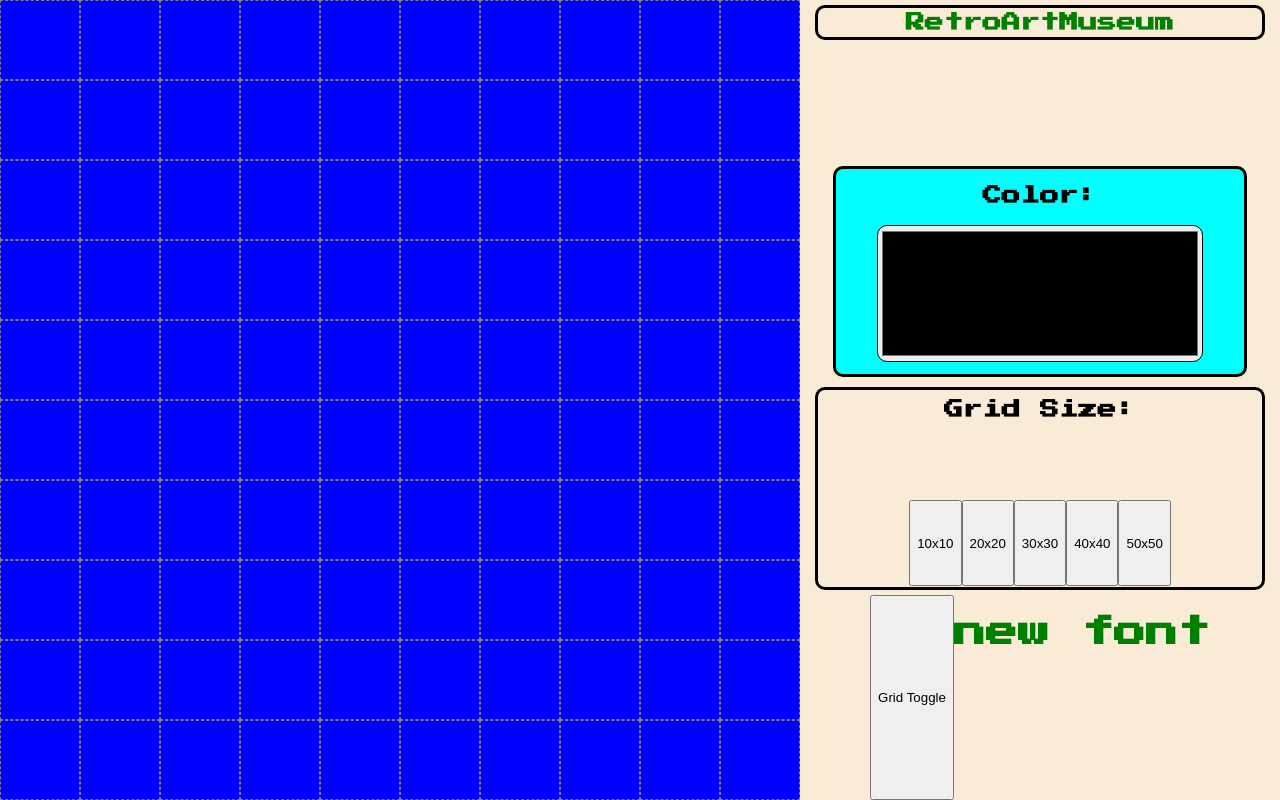
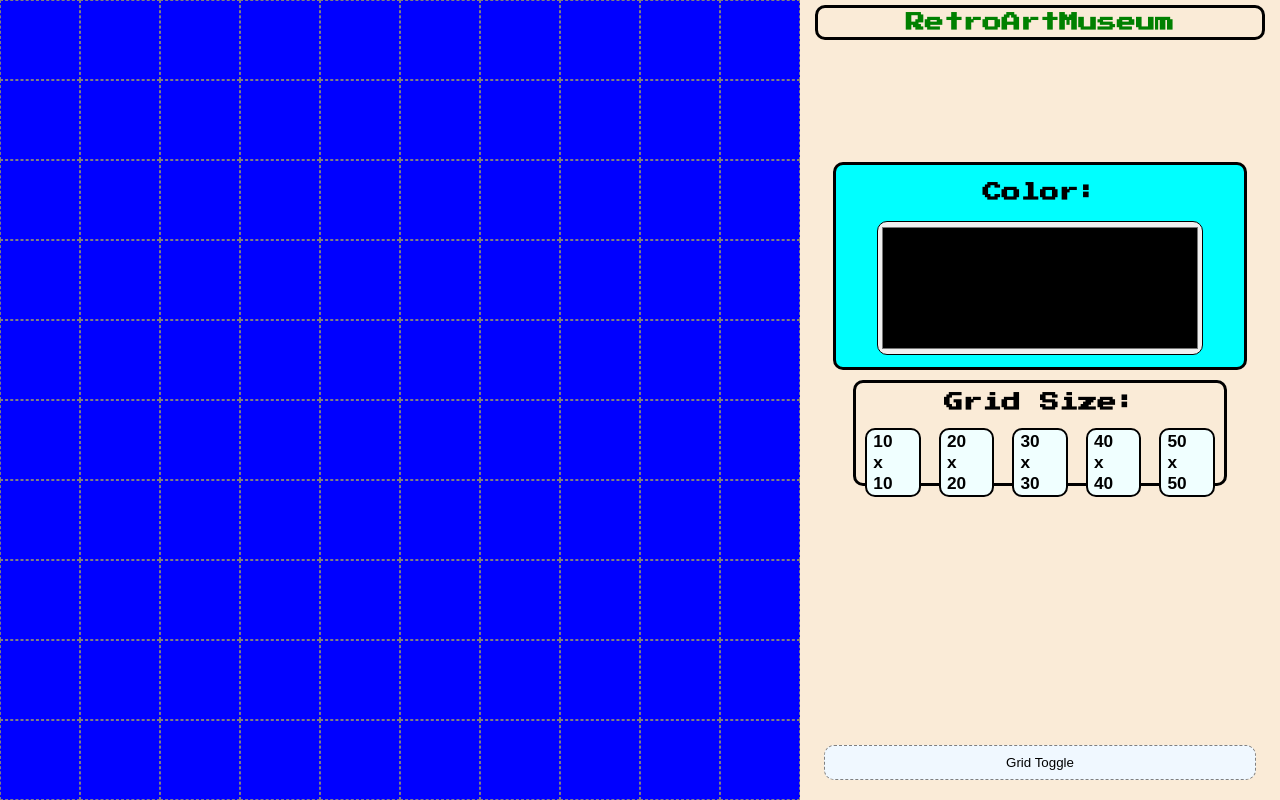
Before and after one commit to pixelmane/exp, a React (Create React App) app: page / in a window 1280 px wide. Built offline with nearby package versions, Linux system fonts and the light colour scheme.

Commit message:
Change display of grid size buttons

```diff
--- a/src/components/squares.js
+++ b/src/components/squares.js
@@ -90,9 +90,9 @@ export class Squares extends  React.Component {
                     </div>
                     <div id='gridSize'>
                         <h2>Grid Size:</h2>
-                        <button onClick={this.handleSize}  value={10}>10x10</button><button onClick={this.handleSize}  value={20}>20x20</button><button onClick={this.handleSize}  value={30}>30x30</button><button onClick={this.handleSize}  value={40}>40x40</button><button onClick={this.handleSize}  value={50}>50x50</button></div>
-                    <button id='gridToggle' onClick={this.handleToggle}>Grid Toggle</button>
-                    <h1>new font</h1>
+                        <button onClick={this.handleSize}  value={10}><h3>10</h3><h3>x</h3><h3>10</h3></button><button onClick={this.handleSize}  value={20}><h3>20</h3><h3>x</h3><h3>20</h3></button><button onClick={this.handleSize}  value={30}><h3>30</h3><h3>x</h3><h3>30</h3></button><button onClick={this.handleSize}  value={40}><h3>40</h3><h3>x</h3><h3>40</h3></button><button onClick={this.handleSize}  value={50}><h3>50</h3><h3>x</h3><h3>50</h3></button></div>
+                    <button id='gridToggle' style={{border: this.state.grid}} onClick={this.handleToggle}>Grid Toggle</button>
+
                 </div>
                 </div>
             </div>
--- a/src/index.css
+++ b/src/index.css
@@ -80,11 +80,31 @@ h1 {
  #gridSize {
   display: flex;
   flex-wrap: wrap;
-  justify-content: center;
+  justify-content: space-around;
   border: 3px solid black;
   border-radius: 10px;
   margin: 5px 15px;
+  height: 100px;
+  align-items: center;
  }
+ #gridSize button {
+  display:flex;
+  flex-direction: column;
+  height: auto;
+
+
+  width: 15%;
+  color: black;
+  background-color: azure;
+  border: 2px solid black;
+  border-radius: 10px;
+  font-size: 1.15vw;
+ }
+ h3 {
+  touch-action: none;
+  margin: 0px;
+  pointer-events: none;
+}
  #gridSize h2 {
   width: 100%;
   margin-top: 10px;
@@ -99,3 +119,12 @@ h1 {
   border-radius: 10px;
   height: 70%;
  }
+
+ #gridToggle {
+  background-color: aliceblue;
+  width: 90%;
+  border-radius: 10px;
+  height: 35px;
+  align-self:flex-end;
+  margin-bottom: 20px;
+ }
```
